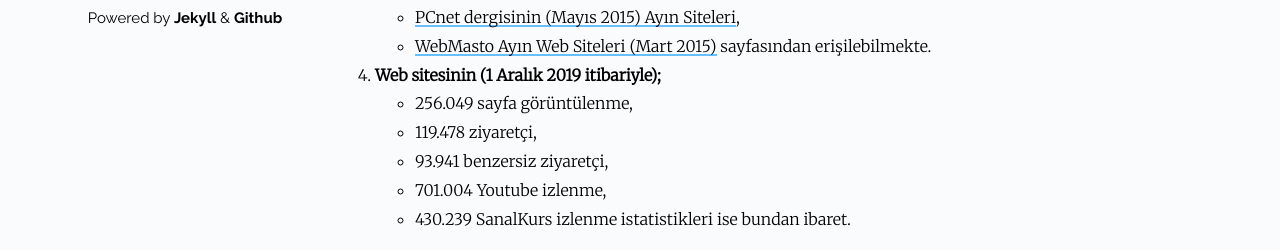
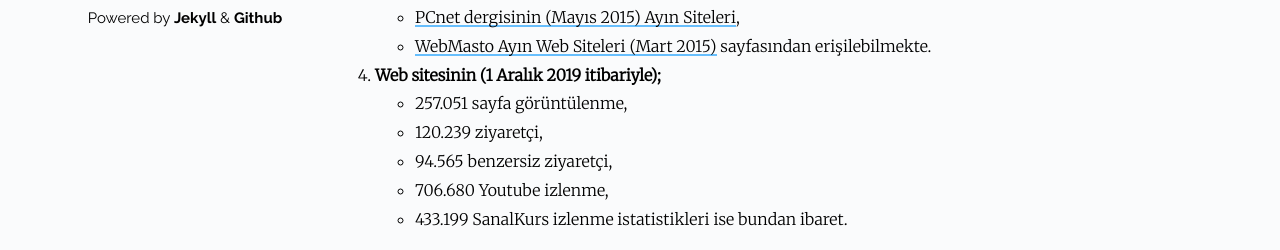
Before and after one commit to Umut-D/umutd.com, a Jekyll site: the page built from pages/ben.md, in a window 1280 px wide and 900 px high, scrolled down 1012 px. Shown: the part 647-897 px from the top of the window. Built offline with Jekyll 4.4.1, drawn with Linux system fonts in a browser that asks for light colours.

Commit message:
Istatistikler sayfasi guncellendi

```diff
--- a/pages/ben.md
+++ b/pages/ben.md
@@ -26,8 +26,8 @@ Bilişimi, işini ve tüm hayvanatı çok seven, Microsoft'un gözdesi C#'a hayr
 - [PCnet dergisinin (Mayıs 2015) Ayın Siteleri](/images/bahsedenler/pcnet.jpg),
 - [WebMasto Ayın Web Siteleri (Mart 2015)](http://www.webmasto.com/webmasto-ayin-web-siteleri-mart-2015){:target="_blank"} sayfasından erişilebilmekte.
 4. **Web sitesinin (1 Aralık 2019 itibariyle);**
-- 256.049 sayfa görüntülenme,
-- 119.478 ziyaretçi,
-- 93.941 benzersiz ziyaretçi,
-- 701.004  Youtube izlenme,
-- 430.239 SanalKurs izlenme istatistikleri ise bundan ibaret.
+- 257.051 sayfa görüntülenme,
+- 120.239 ziyaretçi,
+- 94.565 benzersiz ziyaretçi,
+- 706.680  Youtube izlenme,
+- 433.199 SanalKurs izlenme istatistikleri ise bundan ibaret.
```
